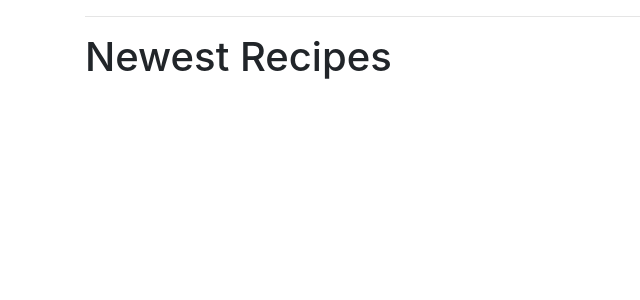
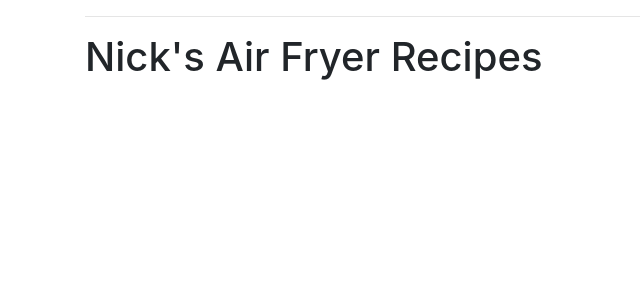
Before and after one commit to nickacri/recipe_app, a Flask app: page / in a window 1280 px wide. Shown: the part 59-359 px from the top of the page, without its empty margins (0-640 px from the left). Run offline with Flask 2, Linux system fonts and the light colour scheme; data that the repository does not hold is empty; some libraries are stand-ins or nearby versions.

Commit message:
updated app and edited index

```diff
--- a/app.py
+++ b/app.py
@@ -5,11 +5,13 @@ import datetime
 from bson.objectid import ObjectId
 from flask import Flask, request, render_template, redirect, url_for, session, flash
 from flask_login import LoginManager, UserMixin, current_user, login_user, logout_user, login_required
+from flask_bcrypt import Bcrypt
 import bcrypt
 from functools import wraps
 
 app = Flask(__name__)
 app.config['SECRET_KEY'] = os.getenv('SECRET_KEY')
+bcrypt = Bcrypt(app)
 
 ############ TO DO #############
 
@@ -323,7 +325,7 @@ def delete_category(category_id):
 
 ##########  Recipes ##########
 
-# authenticated users can view al the recipes
+# authenticated users can view all the recipes
 @app.route('/recipes', methods=['GET', 'POST'])
 def view_recipes():
     return render_template('recipes.html', all_recipes=recipes.find())
--- a/templates/index.html
+++ b/templates/index.html
@@ -9,7 +9,7 @@ content="A website showing all of Nick's favorite airfryer recipes">
 
 {% block body %}
 
-<h1>Newest Recipes</h1>
+<h1>Nick's Air Fryer Recipes</h1>
 
 {% if all_recipes %}
 <table class="table table-hover">
```
